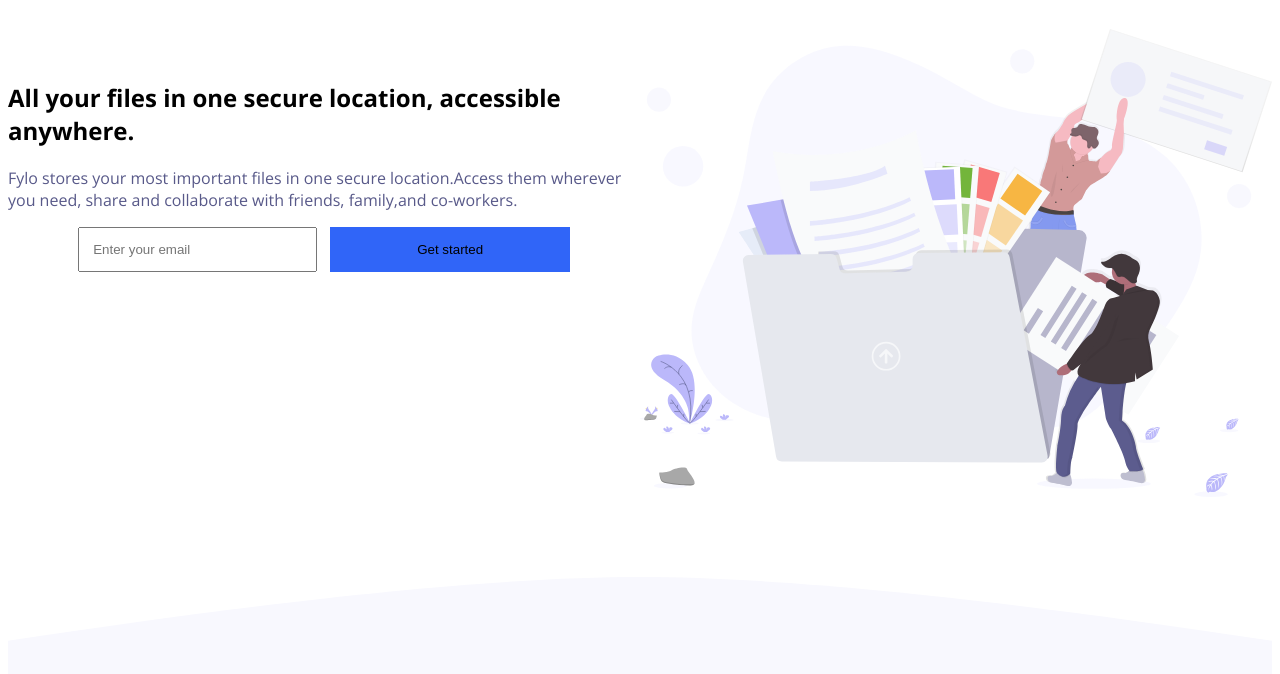
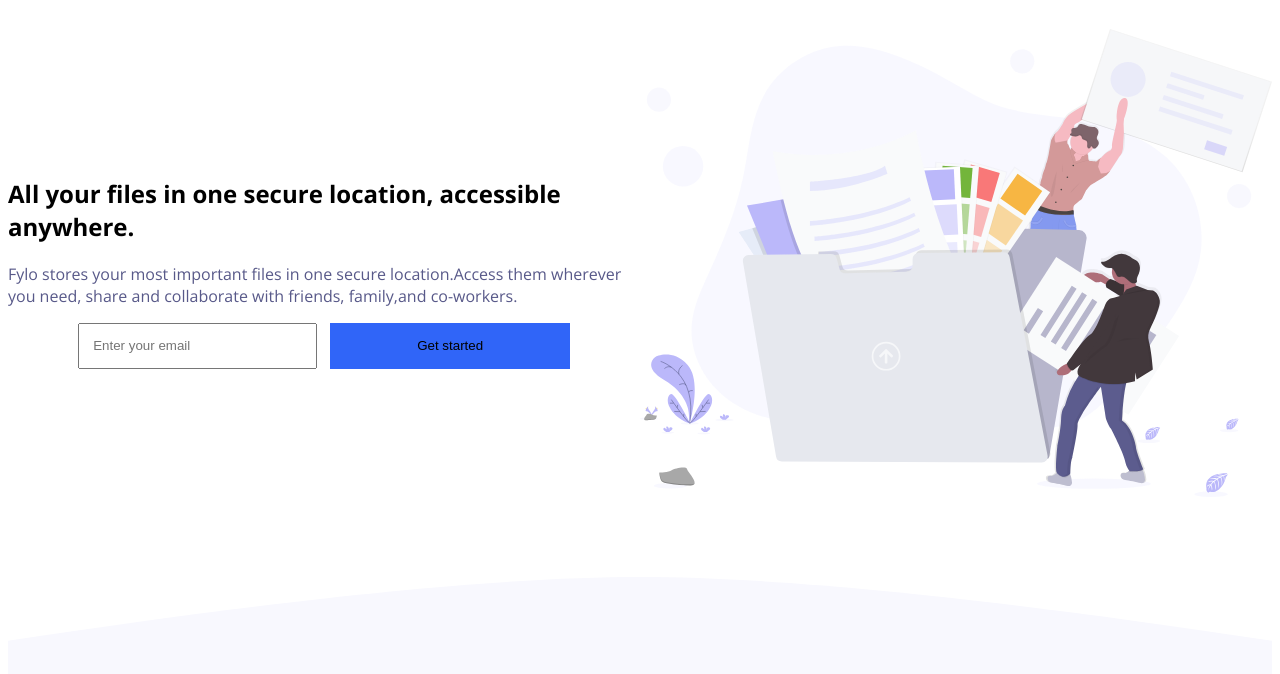
Before and after one commit to gayathri1970/fylo, a plain HTML site: page index.html in a window 1280 px wide. Shown: the part 96-770 px from the top of the page. Drawn offline with nearby package versions, Linux system fonts and the light colour scheme.

Commit message:
edited a text

```diff
--- a/styles.css
+++ b/styles.css
@@ -202,7 +202,7 @@
         padding: 0;
     }
     .space{
-        margin-top: 2em;
+        margin:auto 0;
     }
     .box {
         display: flex;
```
